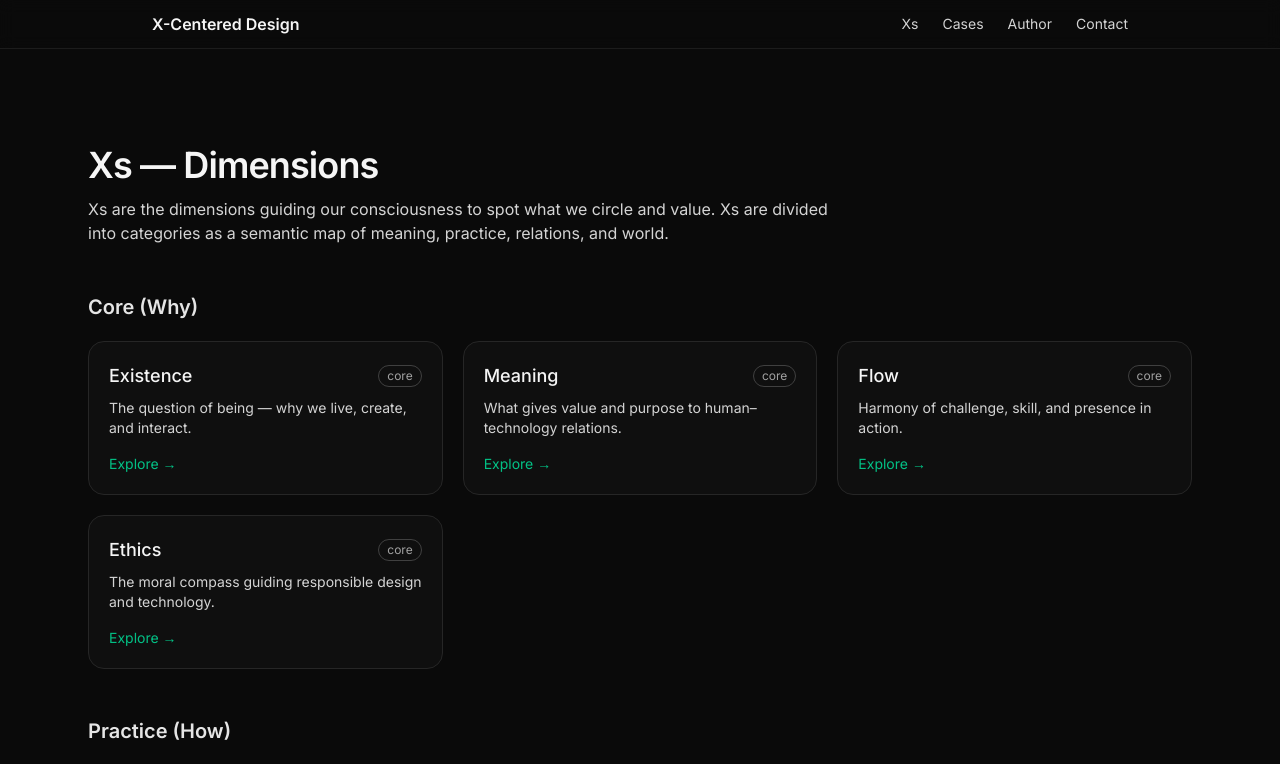
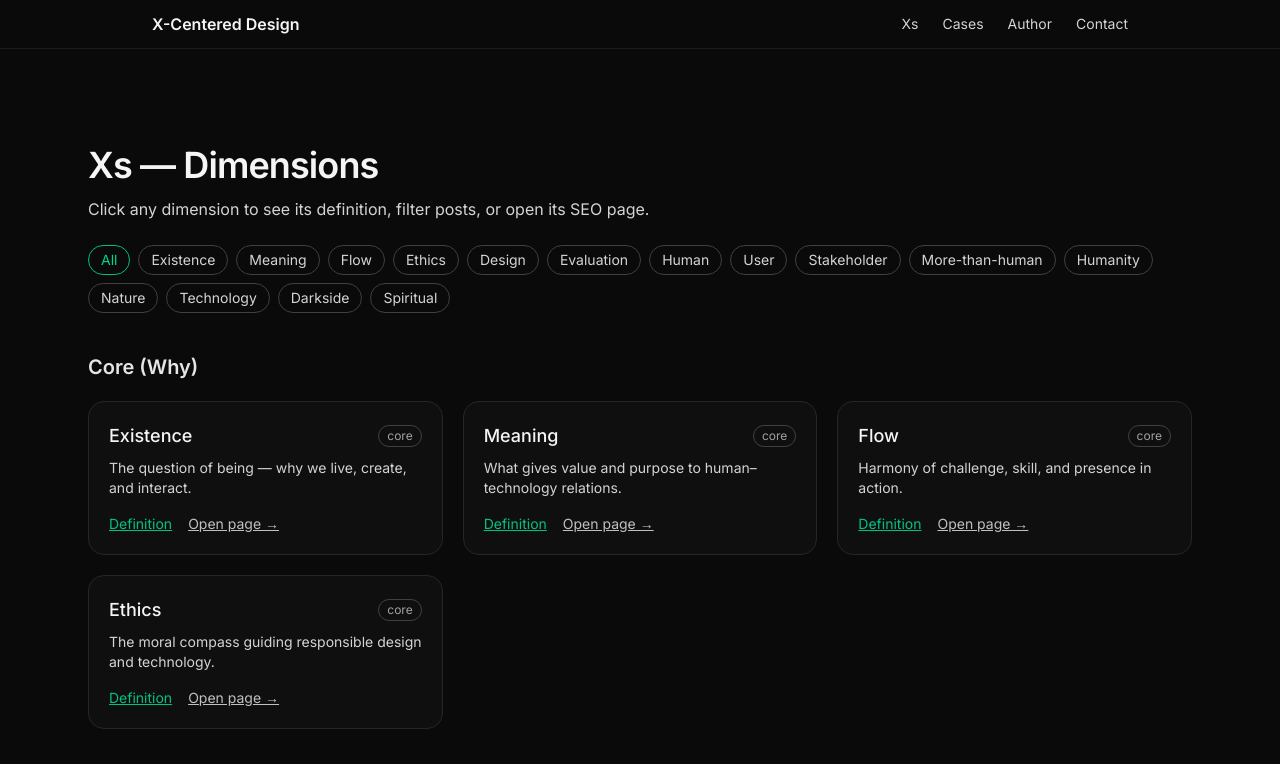
Before and after one commit to moilanenmime/xcentered, a Next.js app: page /xs in a window 1280 px wide. Shown: the top 764 px of the page. Built offline with nearby package versions, Linux system fonts and the light colour scheme.

Commit message:
Enhance XSPage with filtering functionality and modal for dimension details

```diff
--- a/app/xs/page.tsx
+++ b/app/xs/page.tsx
@@ -1,4 +1,6 @@
-// app/xs/page.tsx
+"use client";
+import { useMemo, useState } from "react";
+
 type X = {
   name: string;
   slug: string;
@@ -6,9 +8,7 @@ type X = {
   ring: "core" | "practice" | "who" | "world";
 };
 
-// master list (you can tweak blurbs anytime)
 const XS: X[] = [
-  // core (why)
   {
     name: "Existence",
     slug: "existence",
@@ -33,8 +33,6 @@ const XS: X[] = [
     blurb: "The moral compass guiding responsible design and technology.",
     ring: "core",
   },
-
-  // practice (how)
   {
     name: "Design",
     slug: "design",
@@ -47,8 +45,6 @@ const XS: X[] = [
     blurb: "Assessment and reflection — understanding merit and worth.",
     ring: "practice",
   },
-
-  // who (roles/relations)
   {
     name: "Human",
     slug: "human",
@@ -67,8 +63,6 @@ const XS: X[] = [
     blurb: "The social network shaping design outcomes.",
     ring: "who",
   },
-
-  // world (systems/ecologies)
   {
     name: "More-than-human",
     slug: "more-than-human",
@@ -107,7 +101,7 @@ const XS: X[] = [
   },
 ];
 
-const RING_ORDER: Array<{ key: X["ring"]; title: string }> = [
+const RINGS: Array<{ key: X["ring"]; title: string }> = [
   { key: "core", title: "Core (Why)" },
   { key: "practice", title: "Practice (How)" },
   { key: "who", title: "Relations (Who)" },
@@ -115,6 +109,14 @@ const RING_ORDER: Array<{ key: X["ring"]; title: string }> = [
 ];
 
 export default function XsPage() {
+  const [active, setActive] = useState<X | null>(null);
+  const [filter, setFilter] = useState<string | null>(null);
+
+  const filtered = useMemo(() => {
+    if (!filter) return XS;
+    return XS.filter((x) => x.slug === filter);
+  }, [filter]);
+
   return (
     <main className="min-h-screen bg-neutral-950 text-neutral-100">
       <section className="mx-auto max-w-6xl px-6 py-24">
@@ -123,15 +125,43 @@ export default function XsPage() {
             Xs — Dimensions
           </h1>
           <p className="mt-3 text-neutral-300">
-            Xs are the dimensions guiding our consciousness to spot what we
-            circle and value. Xs are divided into categories as a semantic map
-            of meaning, practice, relations, and world.
+            Click any dimension to see its definition, filter posts, or open its
+            SEO page.
           </p>
         </div>
 
-        <div className="mt-12 space-y-12">
-          {RING_ORDER.map(({ key, title }) => {
-            const items = XS.filter((x) => x.ring === key);
+        {/* Filter pills */}
+        <div className="mt-6 flex flex-wrap gap-2">
+          <button
+            className={`rounded-full border px-3 py-1 text-sm ${
+              !filter
+                ? "border-emerald-500 text-emerald-400"
+                : "border-neutral-700 text-neutral-300 hover:border-neutral-600"
+            }`}
+            onClick={() => setFilter(null)}
+          >
+            All
+          </button>
+          {XS.map((x) => (
+            <button
+              key={x.slug}
+              className={`rounded-full border px-3 py-1 text-sm ${
+                filter === x.slug
+                  ? "border-emerald-500 text-emerald-400"
+                  : "border-neutral-700 text-neutral-300 hover:border-neutral-600"
+              }`}
+              onClick={() => setFilter(x.slug)}
+            >
+              {x.name}
+            </button>
+          ))}
+        </div>
+
+        {/* Grouped grid */}
+        <div className="mt-10 space-y-12">
+          {RINGS.map(({ key, title }) => {
+            const items = filtered.filter((x) => x.ring === key);
+            if (items.length === 0) return null;
             return (
               <section key={key}>
                 <h2 className="text-xl font-semibold text-neutral-200">
@@ -139,9 +169,8 @@ export default function XsPage() {
                 </h2>
                 <div className="mt-5 grid gap-5 sm:grid-cols-2 lg:grid-cols-3">
                   {items.map((x) => (
-                    <a
+                    <div
                       key={x.slug}
-                      href={`/xs/${x.slug}`}
                       className="group rounded-2xl border border-neutral-800 bg-neutral-900/40 p-5 transition hover:border-neutral-700 hover:bg-neutral-900"
                     >
                       <div className="flex items-center justify-between">
@@ -151,10 +180,21 @@ export default function XsPage() {
                         </span>
                       </div>
                       <p className="mt-2 text-sm text-neutral-300">{x.blurb}</p>
-                      <div className="mt-4 text-sm text-emerald-400/90 group-hover:text-emerald-300">
-                        Explore →
+                      <div className="mt-4 flex gap-4 text-sm">
+                        <button
+                          className="underline text-emerald-400/90 group-hover:text-emerald-300"
+                          onClick={() => setActive(x)}
+                        >
+                          Definition
+                        </button>
+                        <a
+                          className="underline text-neutral-300/90 hover:text-neutral-100"
+                          href={`/xs/${x.slug}`}
+                        >
+                          Open page →
+                        </a>
                       </div>
-                    </a>
+                    </div>
                   ))}
                 </div>
               </section>
@@ -162,6 +202,50 @@ export default function XsPage() {
           })}
         </div>
       </section>
+
+      {/* Modal */}
+      {active && (
+        <div
+          className="fixed inset-0 z-50 flex items-center justify-center bg-black/60 p-6"
+          role="dialog"
+          aria-modal="true"
+          onClick={() => setActive(null)}
+        >
+          <div
+            className="w-full max-w-lg rounded-2xl border border-neutral-800 bg-neutral-900 p-6"
+            onClick={(e) => e.stopPropagation()}
+          >
+            <div className="flex items-start justify-between">
+              <h3 className="text-xl font-semibold">{active.name}</h3>
+              <button
+                className="rounded-md border border-neutral-700 px-2 py-1 text-sm hover:bg-neutral-800"
+                onClick={() => setActive(null)}
+                aria-label="Close"
+              >
+                ✕
+              </button>
+            </div>
+            <p className="mt-3 text-neutral-300">{active.blurb}</p>
+            <div className="mt-6 flex gap-4">
+              <button
+                className="rounded-lg border border-neutral-700 px-4 py-2 text-sm hover:bg-neutral-800"
+                onClick={() => {
+                  setFilter(active.slug);
+                  setActive(null);
+                }}
+              >
+                Filter by this
+              </button>
+              <a
+                href={`/xs/${active.slug}`}
+                className="rounded-lg bg-emerald-500 px-4 py-2 text-sm font-medium text-neutral-950 hover:bg-emerald-400"
+              >
+                Open page →
+              </a>
+            </div>
+          </div>
+        </div>
+      )}
     </main>
   );
 }
```
